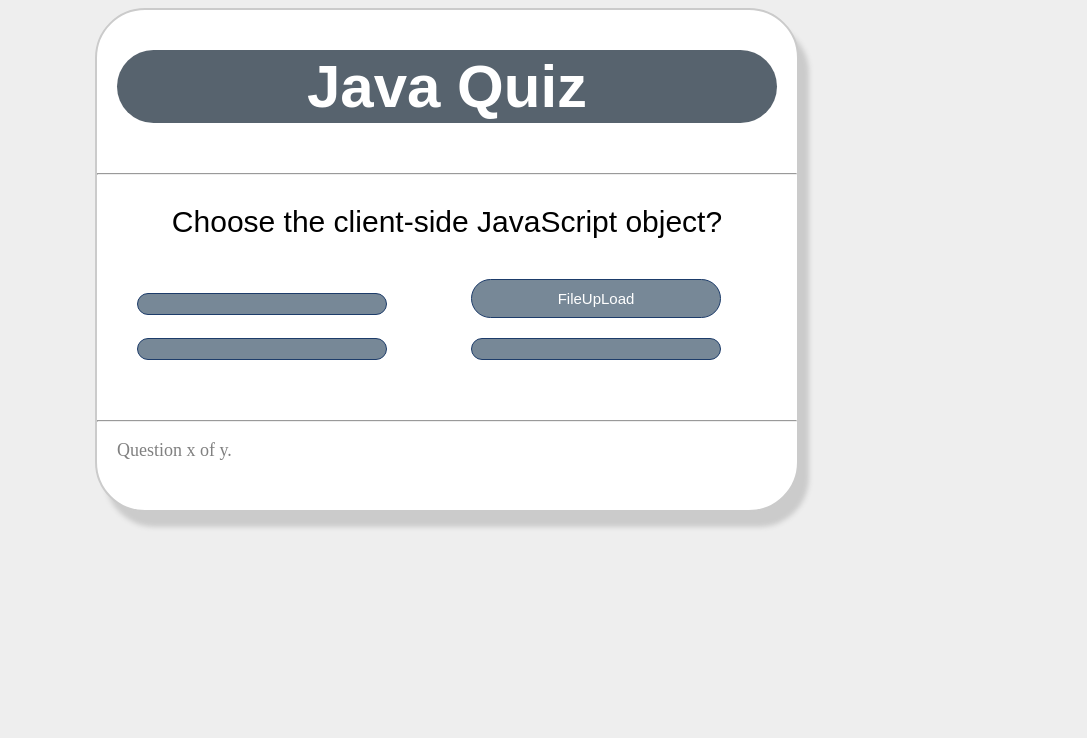
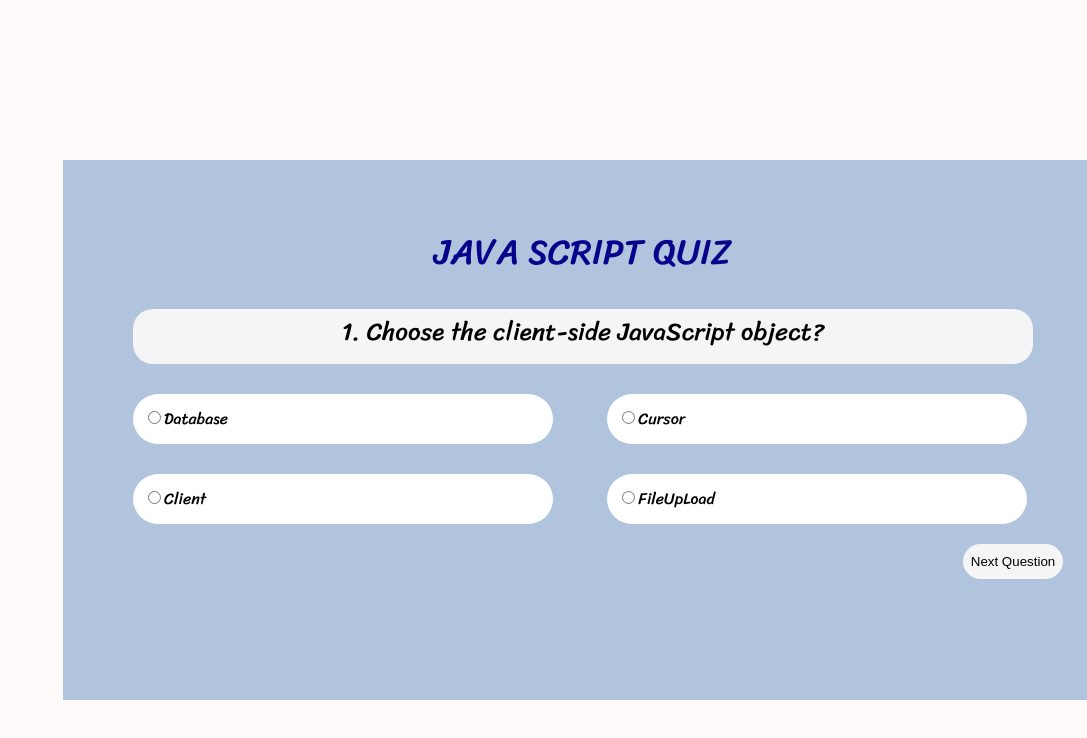
Before and after one commit to cynmojica1231/Homework4, a plain HTML site: page index.html in a window 1280 px wide. Shown: the whole page, without its empty margins (193-1280 px from the left). Drawn offline with Linux system fonts and the light colour scheme.

Commit message:
edit all files

```diff
--- a/Assets/style.css
+++ b/Assets/style.css
@@ -1,70 +1,94 @@
 body {
-  background-color: #eeeeee;
+  font-family: "Sriracha", cursive;
+  background-color: snow;
 }
 
-.grid {
-  width: 700px;
+.container {
   height: 500px;
-  margin: 0 auto;
-  background-color: white;
-  padding: 10px 50px 50px 50x;
-  border-radius: 50px;
-  border: 2px solid #cbcbcb;
-  box-shadow: 10px 15px 5px #cbcbcb;
+  width: 1000px;
+  position: absolute;
+  top: 20%;
+  left: 20%;
+  right: 20%;
+  background: lightsteelblue;
+  padding: 20px;
 }
-
-.grid h1 {
-  font-family: Arial, Helvetica, sans-serif;
-  background-color: #57636e;
-  margin-left: 20px;
-  margin-right: 20px;
-  font-size: 60px;
+.title {
+  padding-top: 10px;
   text-align: center;
-  color: white;
-  padding: 2px 0px;
-  border-radius: 50px;
-}
-
-.grid #question {
-  font-family: Arial, Helvetica, sans-serif;
-  font-size: 30px;
-  color: black;
-  text-align: center;
-}
-.buttons {
+  font-size: 36px;
+  text-transform: uppercase;
+  color: #08038c;
   margin-top: 30px;
 }
 
-#btn0,
-#btn1,
-#btn2,
-#btn3 {
-  background-color: #778897;
-  width: 250px;
-  font-size: 15px;
-  color: #fff;
-  border: 1px solid #1d3c6a;
-  border-radius: 50px;
-  margin: 10px 40px 10px 40px;
-  padding: 10px 10px;
+.question {
+  width: 900px;
+  height: 55px;
+  margin: 0 auto;
+  font-size: 25px;
+  background: whitesmoke;
+  border-radius: 20px;
+  color: #000000;
+  text-align: center;
+  margin-top: 25px;
+}
+.option {
+  margin-top: 30px;
+  width: 400px;
+  display: inline-table;
+  height: 30px;
+  padding: 10px;
+  margin-left: 50px;
+  background-color: white;
+  border-radius: 35px;
 }
 
-#progress {
-  color: gray;
-  font-size: 18px;
-  margin-left: 20px;
+.option:hover {
+  background: slategray;
+  color: #f6f6f6;
+}
+.next-btn {
+  border: none;
+  outline: none;
+  background: whitesmoke;
+  width: 100px;
+  height: 35px;
+  border-radius: 20px;
+  cursor: pointer;
+  float: right;
+  margin: 20px;
+}
+.next-btn:hover {
+  background: #08038c;
+  color: #f6f6f6;
 }
 
-#btn0:hover,
-#btn1:hover,
-#btn2:hover,
-#btn3:hover {
+.result {
+  height: 100px;
+  text-align: center;
+  font-size: 75px;
+}
+.option input:checked .option {
+  background: #08038c;
+  color: #000000;
+}
+
+.next-btn {
+  border: none;
+  outline: none;
+  background: whitesmoke;
+  width: 100px;
+  height: 35px;
+  border-radius: 20px;
   cursor: pointer;
-  background-color: #57636e;
+  float: right;
+  margin: 20px;
 }
-#btn0:focus,
-#btn1:focus,
-#btn2:focus,
-#btn3:focus {
-  outline: 0;
+.timer {
+  position: absolute;
+  top: 10px;
+  right: 10px;
+  font-size: 20px;
+  font-weight: bold;
 }
--- /dev/null
+++ b/code.js
@@ -0,0 +1,44 @@
+// variables to keep track of quiz state
+var currentQuestion = 0;
+var score = 0;
+var totQuestions = questions.length;
+
+var container = document.getElementById("quizContainer");
+var questionEl = document.getElementById("question");
+var opt1 = document.getElementById("opt1");
+var opt2 = document.getElementById("opt2");
+var opt3 = document.getElementById("opt3");
+var opt4 = document.getElementById("opt4");
+var nextButton = document.getElementById("nextButton");
+var resultCont = document.getElementById("result");
+//console.log(questionEl);
+
+function loadQuestion(questionIndex) {
+  var q = questions[questionIndex];
+  questionEl.textContent = questionIndex + 1 + ". " + q.question;
+  opt1.textContent = q.option1;
+  opt2.textContent = q.option2;
+  opt3.textContent = q.option3;
+  opt4.textContent = q.option4;
+  console.log(q);
+}
+
+function loadNextQuestion() {
+  var selectedOption = document.querySelector("input[type=radio]:checked");
+  if (!selectedOption) {
+    alert("Please select your answer!");
+    return;
+  }
+  selectedOption.checked = false;
+  currentQuestion++;
+  if (currentQuestion == totQuestions - 1) {
+    nextButton.textContent = "Finish";
+  }
+  if (currentQuestion == totQuestions) {
+    container.style.display = "none";
+    resultCont.style.display = "";
+    resultCont.textContent = "Your Score: " + score;
+    return;
+  }
+  loadQuestion(currentQuestion);
+}
--- a/index.html
+++ b/index.html
@@ -1,34 +1,44 @@
 <!DOCTYPE html>
 <html lang="en">
   <head>
-    <meta charset="UTF-8" />
-    <meta name="viewport" content="width=device-width, initial-scale=1.0" />
-    <meta http-equiv="X-UA-Compatible" content="ie=edge" />
-    <title>Code Quix</title>
-    <link rel="stylesheet" href="./Assets/style.css" />
+    <title>Code Quiz</title>
+    <link
+      href="https://fonts.googleapis.com/css2?family=Sriracha&display=swap"
+      rel="stylesheet"
+    />
+    <link href="./Assets/style.css" rel="stylesheet" />
   </head>
   <body>
-    <div class="grid">
-      <div id="Java Quiz ">
-        <h1>Java Quiz</h1>
-        <hr style="margin-top: 50px;" />
-
-        <p id="question"></p>
-        <div class="buttons">
-          <button id="btn0"><span id="choice0"></span></button>
-          <button id="btn1"><span id="choice1"></span></button>
-          <button id="btn2"><span id="choice2"></span></button>
-          <button id="btn3"><span id="choice3"></span></button>
-        </div>
-
-        <hr style="margin-top: 50px;" />
-        <footer>
-          <p id="progress">Question x of y.</p>
-        </footer>
+    <div id="quizContainer" class="container">
+      <div class="title">Java Script Quiz</div>
+      <div id="question" class="question">
+        1. Choose the client-side JavaScript object?
       </div>
+      <label class="option"
+        ><input type="radio" name="option" value="A" />
+        <span id="opt1">Database</span></label
+      >
+      <label class="option"
+        ><input type="radio" name="option" value="B" /><span id="opt2"
+          >Cursor</span
+        ></label
+      >
+      <label class="option"
+        ><input type="radio" name="option" value="C" /><span id="opt3"
+          >Client</span
+        ></label
+      >
+      <label class="option"
+        ><input type="radio" name="option" value="D" /><span id="opt4"
+          >FileUpLoad</span
+        ></label
+      >
+      <button id="nextButton" class="next-btn" onclick="loadNextQuestion();">
+        Next Question
+      </button>
     </div>
-    <script src="./quiz_controller.js"></script>
+    <div id="result" class="container result" style="display: none;"></div>
     <script src="./question.js"></script>
-    <script src="./app.js"></script>
+    <script src="./code.js"></script>
   </body>
 </html>
--- a/question.js
+++ b/question.js
@@ -1,9 +1,86 @@
-function Question(text, choices, answer) {
-  this.text = text;
-  this.choices = choices;
-  this.answer = answer;
-}
-
-Question.prototype.correctAnswer = function (choice) {
-  return choice === this.answer;
-};
+var questions = [
+  {
+    question: "1. Choose the client-side JavaScript object?",
+    option1: "Database",
+    option2: "Cursor",
+    option3: "Client",
+    option4: "FileUpLoad",
+    answer: "D",
+  },
+  {
+    question: " Scripting language are",
+    option1: "High Level Programming language",
+    option2: " Assembly Level programming language",
+    option3: "Machine level programming language",
+    option4: "None of the above",
+    answer: "A",
+  },
+  {
+    question: " JavaScript is interpreted by _________",
+    option1: "Client",
+    option2: "Server",
+    option3: "Object",
+    option4: "None of the above",
+    answer: "A",
+  },
+  {
+    question:
+      "Using _______ statement is how you test for a specific condition.",
+    option1: "Select",
+    option2: "If",
+    option3: "Switch",
+    option4: "For",
+    answer: "B",
+  },
+  {
+    question: " Choose the client-side JavaScript object:",
+    option1: "Database",
+    option2: "Cursor",
+    option3: "Client",
+    option4: "FileUpload",
+    answer: "D",
+  },
+  {
+    question:
+      "_________ is a wrapped Java array, accessed from within JavaScript code",
+    option1: "JavaClass",
+    option2: "JavaObject",
+    option3: "FileUpload",
+    option4: "JavaPackage",
+    answer: "B",
+  },
+  {
+    question: "Which of the following is not considered a JavaScript operator?",
+    option1: "new",
+    option2: "this",
+    option3: "delete",
+    option4: "typeof",
+    answer: "B",
+  },
+  {
+    question:
+      "Which of the following are capabilities of functions in JavaScript?",
+    option1: "Return a value",
+    option2: "Accept parameters and Return a value",
+    option3: "Accept parameters",
+    option4: "None of the above",
+    answer: "C",
+  },
+  {
+    question:
+      "Which of the following attribute can hold the JavaScript version?",
+    option1: "LANGUAGE",
+    option2: "SCRIPT",
+    option3: "VERSION",
+    option4: "None of the above",
+    answer: "A",
+  },
+  {
+    question: " ____________ is the tainted property of a window object",
+    option1: "Pathname",
+    option2: "Protocol",
+    option3: "Defaultstatus",
+    option4: "Host",
+    answer: "C",
+  },
+];
```
